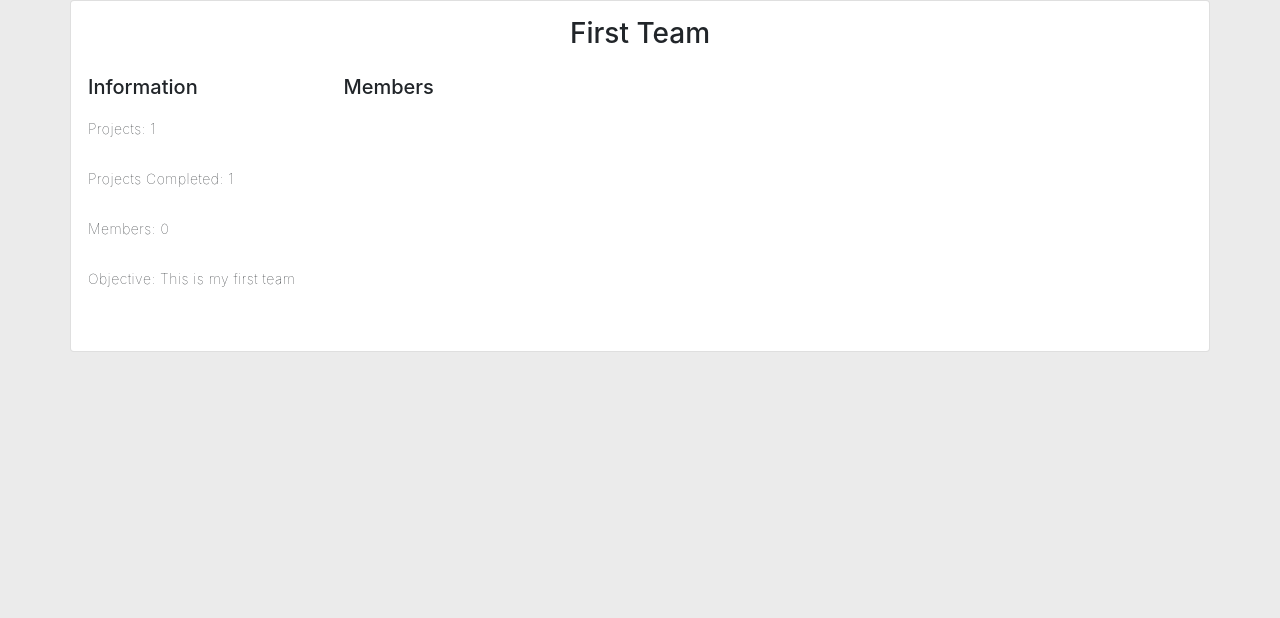
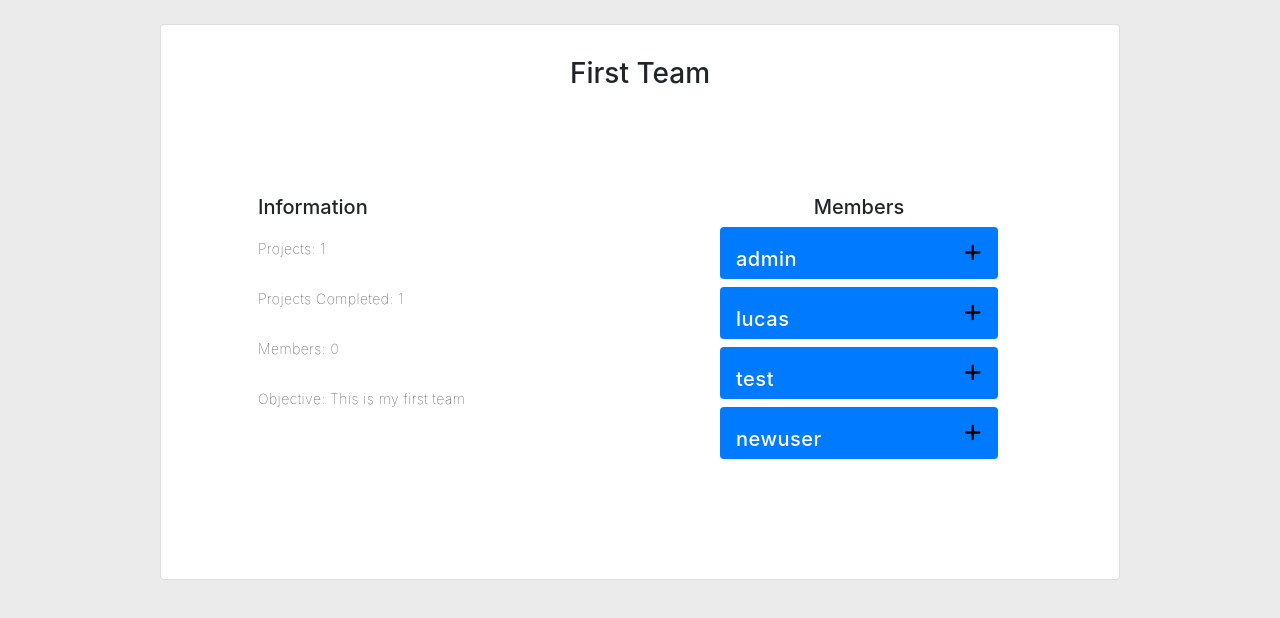
Before and after one commit to lucasnegri/Project-Management-Website, a Django app: page /manage_team/95 in a window 1280 px wide. Shown: the part 96-714 px from the top of the page. Run offline with Django 3.2, Linux system fonts and the light colour scheme; data comes from the database, SQL or seed files in the repository; both versions use the stored data as it was after the commit; style sheets or scripts are compiled from the project's sources; some libraries are stand-ins or nearby versions; some web fonts are replaced.

Commit message:
Add "Manage Team" section
The section contains all the information about the team, with the possibility to remove or add members to it.

```diff
--- /dev/null
+++ b/project4/network/static/js/manage_team.js
@@ -0,0 +1,10 @@
+
+
+
+function addMember(event, memberId, teamId) {
+    window.location.href = "/manage_team/" + teamId + "/add_member/" + memberId;
+}
+
+function removeMember(event, memberId, teamId) {
+    window.location.href = "/manage_team/" + teamId + "/remove_member/" + memberId;
+}
--- /dev/null
+++ b/project4/network/static/network/css/manage_team.css
@@ -0,0 +1,7 @@
+.manage_icon {
+  height: 19px;
+}
+
+.manage_name {
+  font-size: 19px;
+}
--- /dev/null
+++ b/project4/network/static/network/scss/manage_team.scss
@@ -0,0 +1,9 @@
+
+
+.manage_icon {
+    height: 19px;
+}
+
+.manage_name {
+    font-size: 19px;
+}
--- a/project4/network/templates/network/layout.html
+++ b/project4/network/templates/network/layout.html
@@ -15,6 +15,7 @@
         <link href="{% static 'network/css/create_project.css' %}" rel="stylesheet">
         <link href="{% static 'network/css/create_team.css' %}" rel="stylesheet">
         <link href="{% static 'network/css/create_task.css' %}" rel="stylesheet">
+        <link href="{% static 'network/css/manage_team.css' %}" rel="stylesheet">
     </head>
     <body>
         <!--PAGE HEADER -->
@@ -57,5 +58,7 @@
         <script src="{% static 'js/jquery-3.6.3.min.js' %}"></script>
         <script src="{% static 'js/jscolor.js' %}"></script>
         <script src="{% static 'js/main.js' %}"></script>
+        <script src="{% static 'js/manage_team.js' %}"></script>
+
     </body>
 </html>
--- a/project4/network/templates/network/manage_team.html
+++ b/project4/network/templates/network/manage_team.html
@@ -1,27 +1,39 @@
 {% extends "network/layout.html" %}
-
+{% load static %}
 {% block body %}
 
 
-<div class="card container p-3">
-    <h3 class="text-center">{{ team.name }}</h3>
-    <div class="row">
-      <div class="left-side p-3 mr-3">
+
+
+<div class="card container mt-4 p-3 w-75 rounded">
+    <h3 class="text-center pt-3">{{ team.name }}</h3>
+    <div class="row p-5">
+      <div class="col p-5 mr-3">
         <h5>Information</h5>
         <p>Projects: {{ team.project_set.all.count }}</p>
         <p>Projects Completed: {{ team.completed_projects_count }}</p>
         <p>Members: {{ team.members.count }}</p>
         <p>Objective: {{ team.objective }}</p>
       </div>
-      <div class="right-side p-3">
+
+      <div class="col p-5 text-center">
         <h5>Members</h5>
-        <ul>
-          {% for member in team.members.all %}
-          <li>{{ member.username }}</li>
+        <div id="user-list">
+          {% for member in all_users %}
+            <div class="row {% if member in team.members.all %}bg-danger{% else %}bg-primary{% endif %} rounded d-flex align-items-center justify-content-between px-3 mx-4 mb-2">
+              <p class="h5 text-white text-center">{{ member.username }}</p>
+                {% if member in team.members.all %}
+                  <svg class="manage_icon removeMember" onclick="removeMember(event, {{ member.id }}, {{ team.id }})" xmlns="http://www.w3.org/2000/svg" viewBox="0 0 448 512"><path d="M416 256c0 17.7-14.3 32-32 32L32 288c-17.7 0-32-14.3-32-32s14.3-32 32-32l352 0c17.7 0 32 14.3 32 32z"/></svg>
+                {% else %}
+                  <svg class="manage_icon addMember" onclick="addMember(event, {{ member.id }}, {{ team.id }})" xmlns="http://www.w3.org/2000/svg" viewBox="0 0 448 512"><path d="M240 80c0-17.7-14.3-32-32-32s-32 14.3-32 32V224H32c-17.7 0-32 14.3-32 32s14.3 32 32 32H176V432c0 17.7 14.3 32 32 32s32-14.3 32-32V288H384c17.7 0 32-14.3 32-32s-14.3-32-32-32H240V80z"/></svg>
+                {% endif %}
+            </div>
           {% endfor %}
-        </ul>
+        </div>
       </div>
     </div>
   </div>
 
+
+
 {% endblock %}
--- a/project4/network/urls.py
+++ b/project4/network/urls.py
@@ -9,6 +9,9 @@ urlpatterns = [
     path("create_project", views.create_project, name="create_project"),
     path("get_team_users/<int:teamId>", views.get_team_users, name="get_team_users"),
     path("manage_team/<int:teamId>", views.manage_team, name="manage_team"),
+    path('manage_team/<int:team_id>/add_member/<int:user_id>', views.add_member, name='add_member'),
+    path('manage_team/<int:team_id>/remove_member/<int:user_id>', views.remove_member, name='remove_member'),
+
 
     ## Define paths for the login, logout and register route
     path("login", views.login_view, name="login"),
--- a/project4/network/views.py
+++ b/project4/network/views.py
@@ -8,6 +8,91 @@ from .models import User, Team, Project, Task
 from .models import User
 
 #------------------------------------------------------------------------------------#
+
+## Define path to load the teams page
+def teams(request):
+    current_user = request.user
+    teams = current_user.teams.all()
+    context = {
+        'teams': teams,
+    }
+    return render(request, "network/teams.html", context)
+
+
+## Define path to load the projects page of a specific team
+def team_projects(request, team_id):
+    team =Team.objects.get(id=team_id)
+    projects = Project.objects.filter(team=team)
+    message = "'{}' projects".format(team.name)
+    return render(request, 'network/index.html',  {'projects': projects, 'message':message})
+
+
+## Define path to process the "create_team" request
+def create_team(request):
+    if request.method == "GET":
+        registered_users = User.objects.all()
+        registered_list = [{"username": user.username} for user in registered_users]
+
+        objects = {
+            "registered_list": registered_list
+        }
+        return render(request, "network/create_team.html", objects)
+    else:
+        name = request.POST["team_name"]
+        objective = request.POST["team_objective"]
+        color = request.POST["team_color"]
+        selected_users = User.objects.filter(username__in=request.POST.getlist("user[]"))
+
+        team = Team(name=name, objective=objective, color=color)
+        team.save()
+        team.members.set(selected_users)
+
+        current_user = request.user
+        teams = current_user.teams.all()
+        context = {
+            'teams': teams
+        }
+        return render(request, "network/teams.html", context)
+
+
+## Define path to process the "manage_team" request
+def manage_team(request, teamId):
+    team = get_object_or_404(Team, id=teamId)
+    all_users = User.objects.all()
+    return render(request, 'network/manage_team.html', {'team': team, 'all_users':all_users})
+
+
+## Define path to remove the user from a specific team
+def remove_member(request, member_id, team_id):
+    # Add the member to the team
+    member = User.objects.get(id=member_id)
+    team = Team.objects.get(id=team_id)
+    team.members.remove(member)
+
+    # Render the updated member list
+    all_users = User.objects.all()
+    context = {'all_users': all_users}
+    return JsonResponse(context)
+
+
+## Define path to add user to a specific team
+def add_member(request, member_id, team_id):
+    # Add the member to the team
+    member = User.objects.get(id=member_id)
+    team = Team.objects.get(id=team_id)
+    team.members.add(member)
+
+    # Render the updated member list
+    all_users = User.objects.all().values()
+    context = {
+        "all_users":all_users
+    }
+    return JsonResponse(context)
+
+
+
+#-=---------------------------------------------------------------------------#
+
 
 
 ## Define path to load the main page (projects)
@@ -20,6 +105,14 @@ def index(request):
     }
     return render(request, "network/index.html", context)
 
+## Pass user list when user select  team on create project form
+def get_team_users(request, teamId):
+    team = Team.objects.get(id=teamId)
+    users = team.members.all()
+    data = {
+        "users": [{"username": user.username, "id": user.id} for user in users]
+    }
+    return JsonResponse(data)
 
 ## Define path to process the "create_project" request
 def create_project(request):
@@ -51,14 +144,6 @@ def create_project(request):
 
         return redirect(index)
 
-## Pass user list when user select  team on create project form
-def get_team_users(request, teamId):
-    team = Team.objects.get(id=teamId)
-    users = team.members.all()
-    data = {
-        "users": [{"username": user.username, "id": user.id} for user in users]
-    }
-    return JsonResponse(data)
 
 
 
@@ -171,9 +256,33 @@ def create_team(request):
 ## Define path to process the "manage_team" request
 def manage_team(request, teamId):
     team = get_object_or_404(Team, id=teamId)
-    return render(request, 'network/manage_team.html', {'team': team})
+    all_users = User.objects.all()
 
-#------------------------------------------------------------------------------------#
+    return render(request, 'network/manage_team.html', {'team': team, 'all_users':all_users})
+
+
+## Define path to remove the user from a specific team
+def remove_member(request, team_id, user_id):
+    team = get_object_or_404(Team, pk=team_id)
+    user = get_object_or_404(User, pk=user_id)
+    team.members.remove(user)
+    all_users = User.objects.all()
+    return render(request, 'network/manage_team.html', {'team': team, 'all_users':all_users})
+
+## Define path to add user to a specific team
+
+def add_member(request, team_id, user_id):
+    team = get_object_or_404(Team, pk=team_id)
+    user = get_object_or_404(User, pk=user_id)
+    team.members.add(user)
+
+    all_users = User.objects.all()
+    return render(request, 'network/manage_team.html', {'team': team, 'all_users':all_users})
+
+
+
+
+#-=---------------------------------------------------------------------------#
 
 
 
```
Also changed, not shown: project4/db.sqlite3, project4/network/static/js/create_project.js (indentation only), project4/network/static/minus-solid.svg (added), project4/network/static/plus-solid.svg (added).
